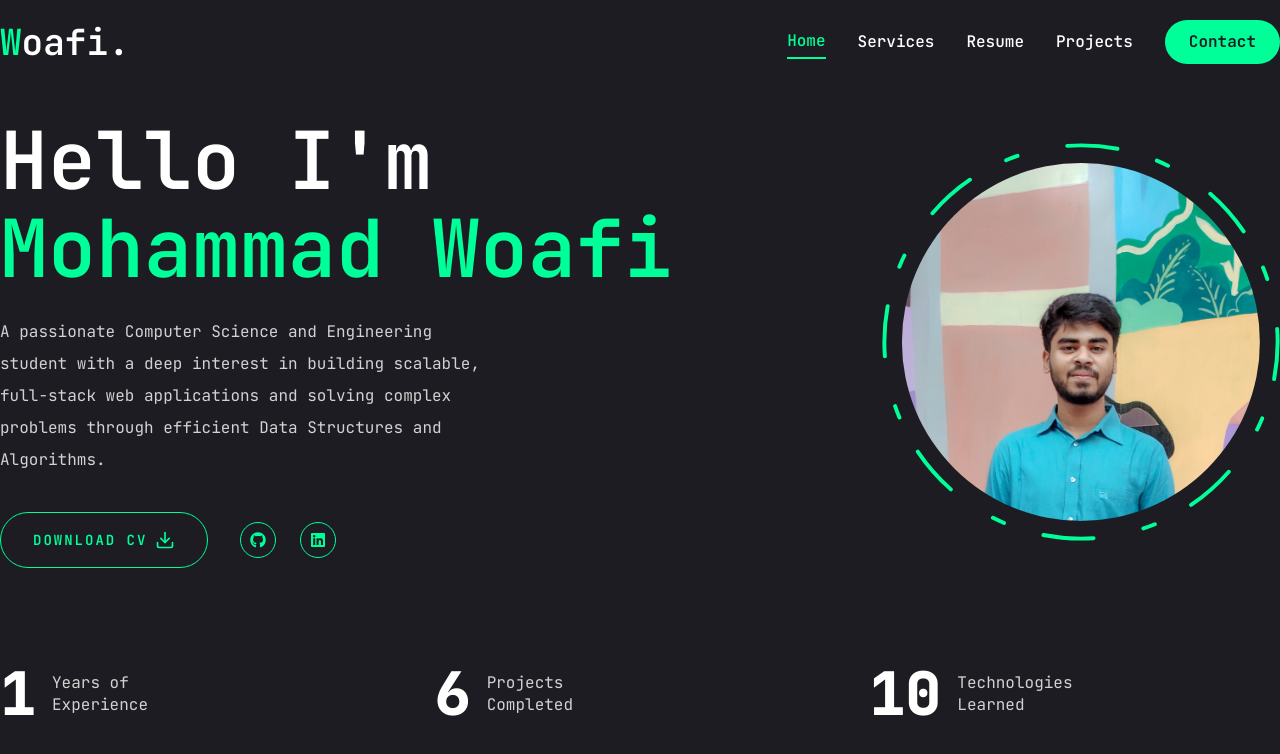
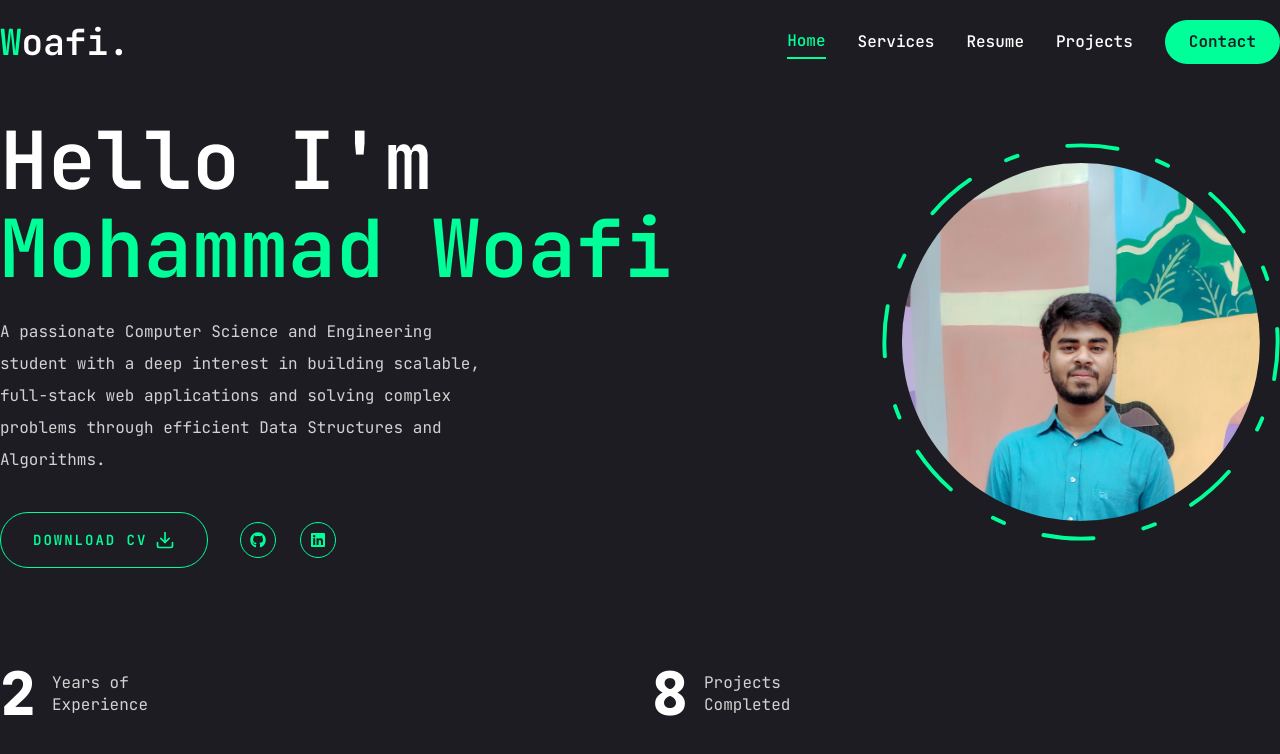
Before and after one commit to woafi/Portfolio, a Next.js app: page / in a window 1280 px wide. Shown: the top 754 px of the page. Built offline with nearby package versions, Linux system fonts and the light colour scheme.

Commit message:
version 1.1.1 updated Documents

```diff
--- a/app/resume/page.js
+++ b/app/resume/page.js
@@ -1,7 +1,7 @@
 "use client"
 import { useRef } from "react"
 import { FaJs, FaJava, FaHtml5, FaCss3Alt, FaReact, FaNodeJs, FaGitAlt } from "react-icons/fa";
-import { SiNextdotjs, SiExpress, SiTailwindcss, SiMongodb, SiMysql, SiVercel, SiPostman } from "react-icons/si";
+import { SiNextdotjs, SiExpress, SiTailwindcss, SiMongodb, SiMysql, SiVercel, SiPostman, SiTypescript, SiPostgresql, SiRender } from "react-icons/si";
 import { MdOutlineDataObject } from "react-icons/md";
 import { BsDatabaseFillGear } from "react-icons/bs";
 import { Tabs, TabsContent, TabsList, TabsTrigger } from "@/components/ui/tabs"
@@ -11,7 +11,7 @@ import { motion } from "framer-motion"
 
 const about = {
     title: "About Me",
-    description: "I specialize in Full-Stack Web Development, focusing on modern technologies like Node.js, React, and Next.js. My current work revolves around enhancing backend capabilities while crafting responsive and intuitive front-end experiences. I’ve also explored projects involving API integration, local storage management, and deploying production-ready apps using platforms like Vercel. I’m actively diving into C# and ASP.NET Core to expand my backend stack, while also strengthening my problem-solving skills through LeetCode topic-wise practice. I’m on a mission to become a well-rounded Full-Stack Developer who writes clean, secure, and efficient code.",
+    description: "I am a Computer Science and Engineering (CSE) student and a Full-Stack Web Developer with a strong focus on building scalable, secure, and production-ready web applications. Currently, I am expanding my backend expertise by learning Python and Django, while strengthening my problem-solving and data structures skills through topic-wise LeetCode practice. My goal is to grow into a well-rounded Full-Stack Developer who consistently writes clean, maintainable, secure, and high-performance code.",
     info: [
         {
             fieldName: "Name",
@@ -39,7 +39,7 @@ const about = {
 const experience = {
     icon: "/assets/resume/badge.svg",
     title: "Experience",
-    description: "I have experience in Full-Stack Web Development, specializing in creating dynamic and responsive web applications. My expertise includes working with technologies such as Node.js, Express.js, React, and Next.js. I am passionate about building user-friendly interfaces and ensuring seamless user experiences.",
+    description: "I am a Full-Stack Web Developer with hands-on experience building dynamic, responsive, and production-ready web applications. I specialize in backend development using Node.js and Express.js, and frontend development with React and Next.js. I work extensively with PostgreSQL and MongoDB for database design and data management, using Prisma ORM to build efficient, type-safe, and scalable data layers. I am passionate about delivering user-centric interfaces, optimizing performance, and ensuring seamless end-to-end user experiences.",
     items: [
         {
             company: "Freelance",
@@ -83,6 +83,7 @@ const skills = {
             category: "Languages",
             technologies: [
                 { name: "JavaScript", icon: <FaJs /> },
+                { name: "TypeScript", icon: <SiTypescript /> },
                 { name: "Java", icon: <FaJava /> },
                 { name: "HTML", icon: <FaHtml5 /> },
                 { name: "CSS", icon: <FaCss3Alt /> }
@@ -102,7 +103,8 @@ const skills = {
             category: "Databases",
             technologies: [
                 { name: "MongoDB", icon: <SiMongodb /> },
-                { name: "MySQL", icon: <SiMysql /> }
+                { name: "MySQL", icon: <SiMysql /> },
+                { name: "PostgreSQL", icon: <SiPostgresql /> }
             ],
         },
         {
@@ -110,6 +112,7 @@ const skills = {
             technologies: [
                 { name: "Git & GitHub", icon: <FaGitAlt /> },
                 { name: "Vercel", icon: <SiVercel /> },
+                { name: "Render", icon: <SiRender /> },
                 { name: "Postman", icon: <SiPostman /> },
             ],
         },
--- a/components/Stats.js
+++ b/components/Stats.js
@@ -3,17 +3,13 @@ import CountUp from "react-countup"
 
 const stats = [
     {
-        num: 1,
+        num: 2,
         text: "Years of Experience",
     },
     {
-        num: 6,
+        num: 8,
         text: "Projects Completed",
-    },
-    {
-        num: 10,
-        text: "Technologies Learned",
-    },
+    }
 ]
 
 function Stats() {
```
Also changed, not shown: 1 other file (tests, documents, lock files or other folders). Lines whose indentation alone changed are shown as unchanged.
